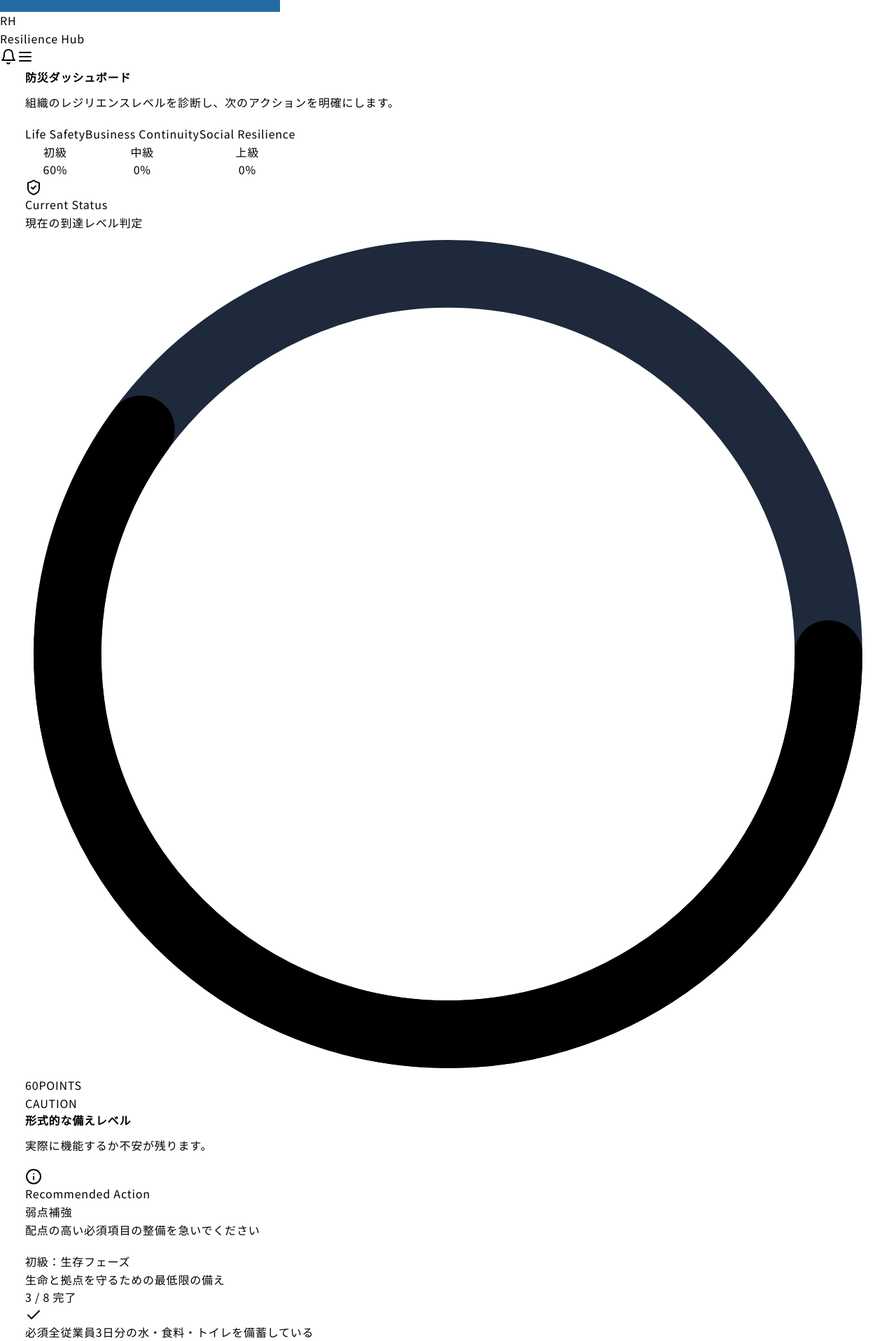
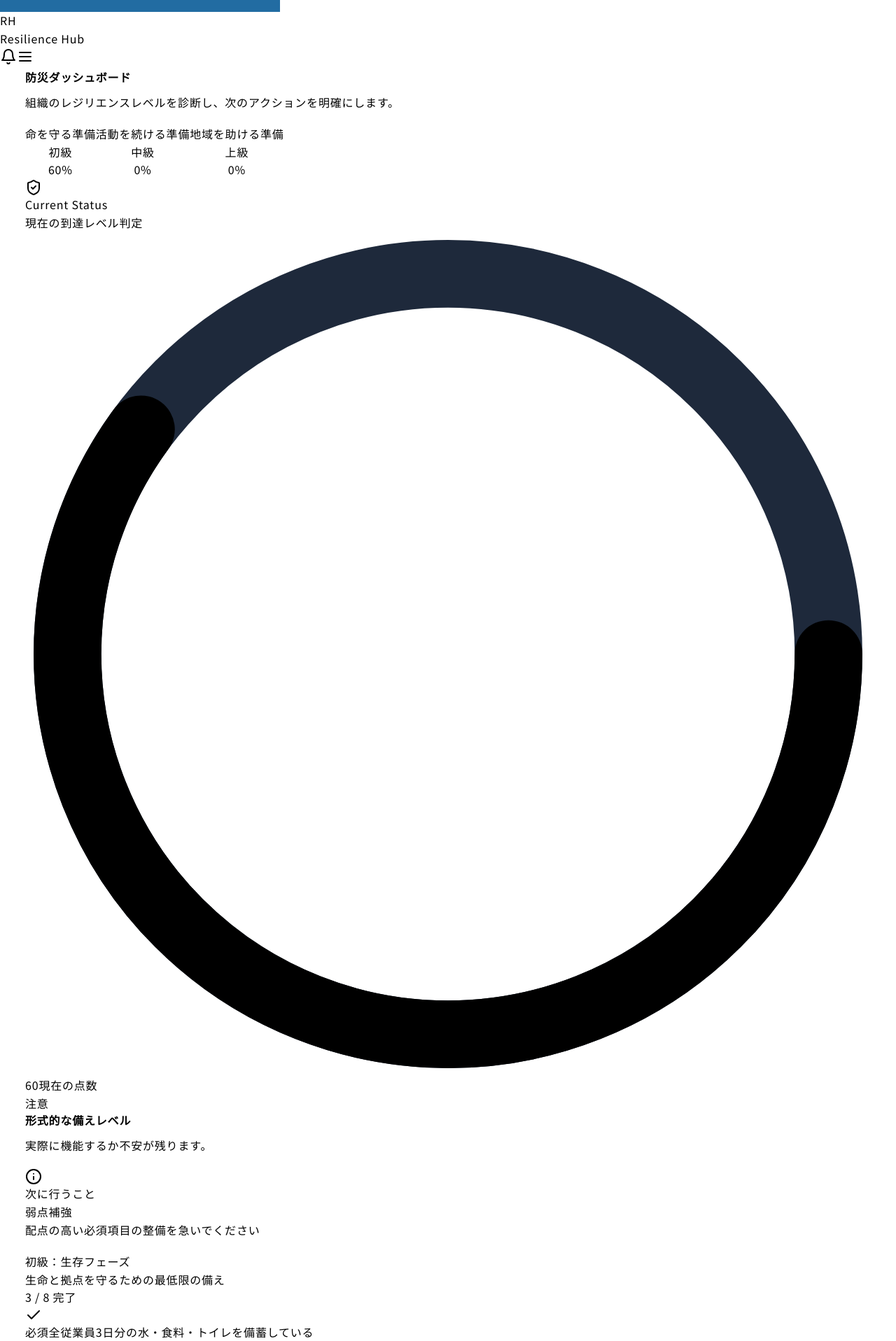
Before and after one commit to readyhironoriyamane-source/resilience-hub-mockup, a React (Vite) app in the folder client/: page /dashboard in a window 1280 px wide. Shown: the part 1442-3359 px from the top of the page at 70% size. Built offline with nearby package versions, Linux system fonts and the light colour scheme.

Commit message:
Checkpoint: Updated Resilience Dashboard labels to Japanese: '命を守る準備', '活動を続ける準備', '地域を助ける準備', '次に行うこと', '現在の点数 / 注意'.

```diff
--- a/client/src/components/ResilienceDashboard.tsx
+++ b/client/src/components/ResilienceDashboard.tsx
@@ -30,7 +30,7 @@ const RESILIENCE_DATA: Record<Phase, PhaseConfig> = {
   survival: {
     id: "survival",
     title: "初級：生存フェーズ",
-    subtitle: "Life Safety",
+    subtitle: "命を守る準備",
     description: "生命と拠点を守るための最低限の備え",
     color: "bg-red-500",
     items: [
@@ -47,7 +47,7 @@ const RESILIENCE_DATA: Record<Phase, PhaseConfig> = {
   continuity: {
     id: "continuity",
     title: "中級：事業継続フェーズ",
-    subtitle: "Business Continuity",
+    subtitle: "活動を続ける準備",
     description: "被災後も事業を止めない・早期復旧する力",
     color: "bg-amber-500",
     items: [
@@ -64,7 +64,7 @@ const RESILIENCE_DATA: Record<Phase, PhaseConfig> = {
   contribution: {
     id: "contribution",
     title: "上級：社会貢献フェーズ",
-    subtitle: "Social Resilience",
+    subtitle: "地域を助ける準備",
     description: "地域や社会全体のレジリエンスを高める存在へ",
     color: "bg-emerald-500",
     items: [
@@ -85,7 +85,7 @@ const RESILIENCE_DATA: Record<Phase, PhaseConfig> = {
 const getScoreEvaluation = (score: number) => {
   if (score >= 90) return { rank: "EXCELLENT", label: "次のステージへ", message: "この級は卒業です。", cta: "ランクアップ", ctaDesc: "初級は完璧です。次は『中級：事業継続』に挑みましょう", color: "text-emerald-400", bg: "bg-emerald-500/20" };
   if (score >= 70) return { rank: "GOOD", label: "標準クリアレベル", message: "基礎体力はつきました。", cta: "質を高める", ctaDesc: "運用の質を上げるため、訓練シナリオを見直しましょう", color: "text-blue-400", bg: "bg-blue-500/20" };
-  if (score >= 40) return { rank: "CAUTION", label: "形式的な備えレベル", message: "実際に機能するか不安が残ります。", cta: "弱点補強", ctaDesc: "配点の高い必須項目の整備を急いでください", color: "text-amber-400", bg: "bg-amber-500/20" };
+  if (score >= 40) return { rank: "注意", label: "形式的な備えレベル", message: "実際に機能するか不安が残ります。", cta: "弱点補強", ctaDesc: "配点の高い必須項目の整備を急いでください", color: "text-amber-400", bg: "bg-amber-500/20" };
   return { rank: "DANGER", label: "存続の危機レベル", message: "基本の“き”が抜けています。", cta: "一点突破で改善", ctaDesc: "まずは未達の必須項目だけやりましょう", color: "text-red-400", bg: "bg-red-500/20" };
 };
 
@@ -178,7 +178,7 @@ export function ResilienceDashboard() {
               </svg>
               <div className="absolute inset-0 flex flex-col items-center justify-center">
                 <span className={cn("text-4xl font-bold font-mono", evaluation.color)}>{score}</span>
-                <span className="text-base text-muted-foreground">POINTS</span>
+                <span className="text-base text-muted-foreground">現在の点数</span>
               </div>
             </div>
 
@@ -191,7 +191,7 @@ export function ResilienceDashboard() {
             <div className="w-full bg-white/5 rounded-lg p-4 border border-white/10 text-left">
               <div className="flex items-center gap-2 mb-2 text-base font-bold text-primary uppercase tracking-wider">
                 <Info className="w-3 h-3" />
-                Recommended Action
+                次に行うこと
               </div>
               <div className="font-bold text-white mb-1">{evaluation.cta}</div>
               <p className="text-base text-muted-foreground">{evaluation.ctaDesc}</p>
```
